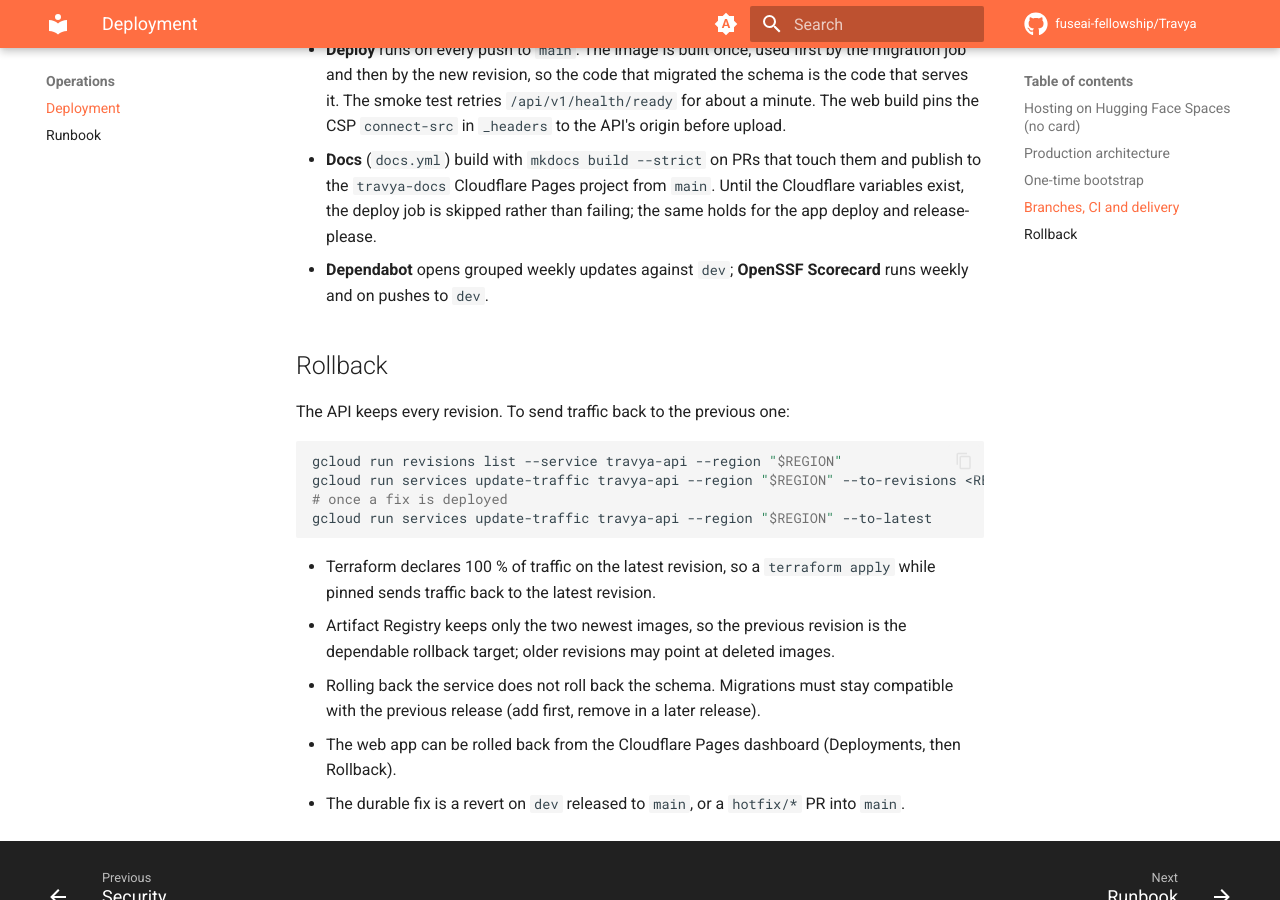
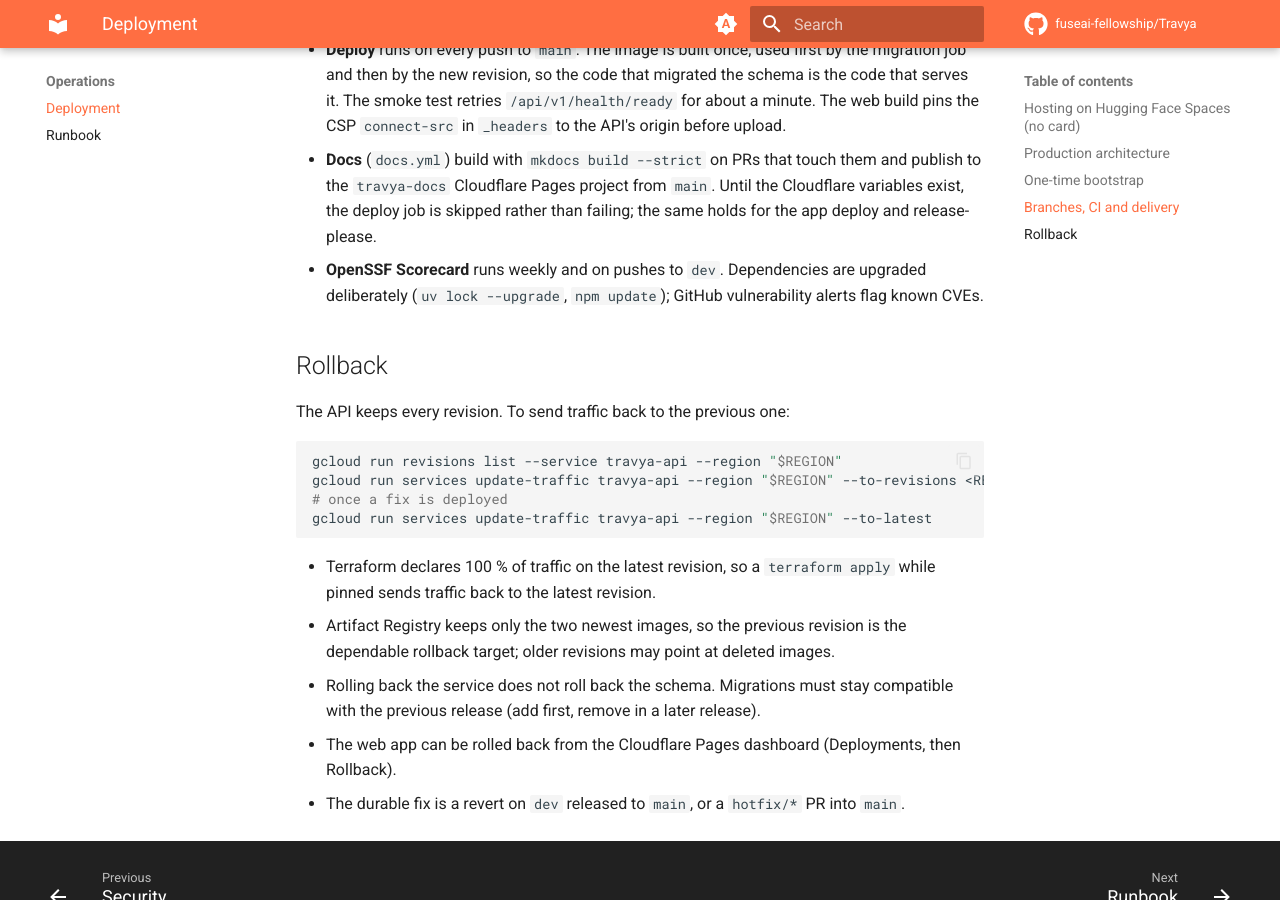
Before and after one commit to fuseai-fellowship/Travya---Agentic-AI-Powered-Travel-Companion, an MkDocs documentation site: the page built from docs/operations/deployment.md, in a window 1280 px wide and 900 px high, scrolled down 3782 px. Built offline with MkDocs 1.6.1 and Material for MkDocs 9.7.7, drawn with Linux system fonts in a browser that asks for light colours; comment, search, counter and statistics services are not loaded.

Commit message:
chore: remove Dependabot version updates (#103)
Stops automatic dependency PRs. Upgrades are done deliberately; GitHub
vulnerability alerts still flag known CVEs in the Security tab.

```diff
--- a/docs/operations/deployment.md
+++ b/docs/operations/deployment.md
@@ -181,8 +181,8 @@ flowchart LR
 - **Docs** (`docs.yml`) build with `mkdocs build --strict` on PRs that touch them and publish to the
   `travya-docs` Cloudflare Pages project from `main`. Until the Cloudflare variables exist, the deploy
   job is skipped rather than failing; the same holds for the app deploy and release-please.
-- **Dependabot** opens grouped weekly updates against `dev`; **OpenSSF Scorecard** runs weekly and on
-  pushes to `dev`.
+- **OpenSSF Scorecard** runs weekly and on pushes to `dev`. Dependencies are upgraded deliberately
+  (`uv lock --upgrade`, `npm update`); GitHub vulnerability alerts flag known CVEs.
 
 ## Rollback
 
```
Also changed, not shown: README.md (+1 -1 lines), docs/decisions/0001-google-adk-multi-agent.md (+1 -1 lines), docs/security.md (+1 -1 lines), 1 other file.
